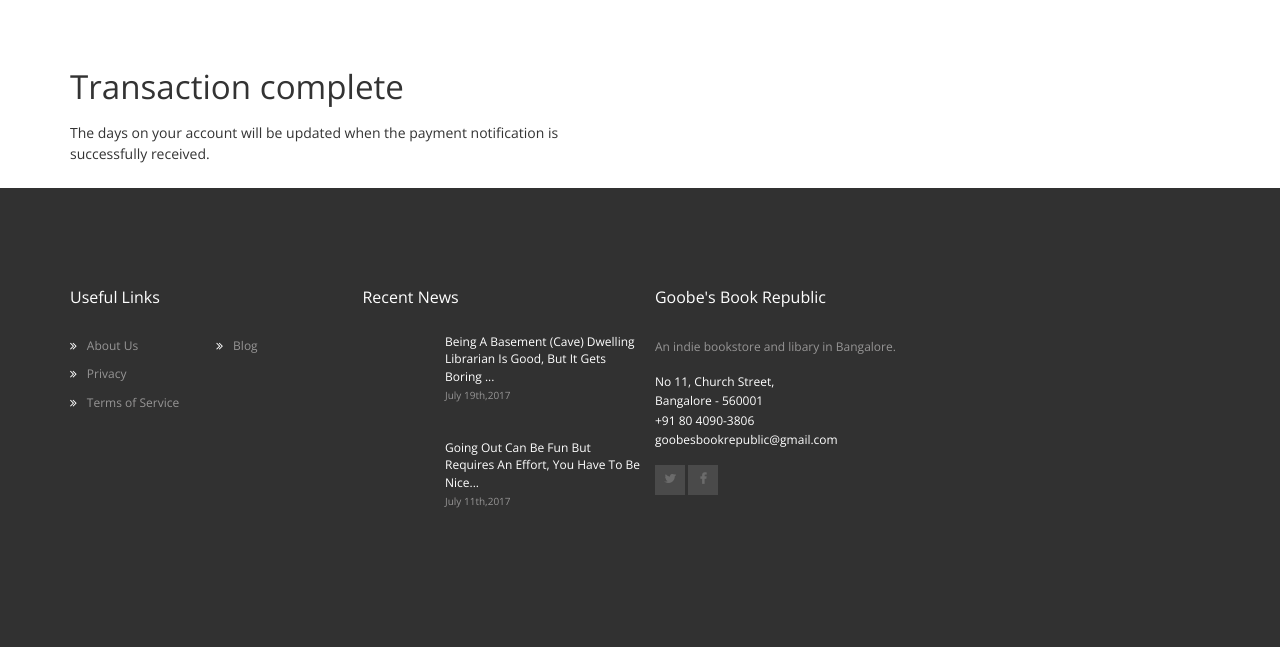
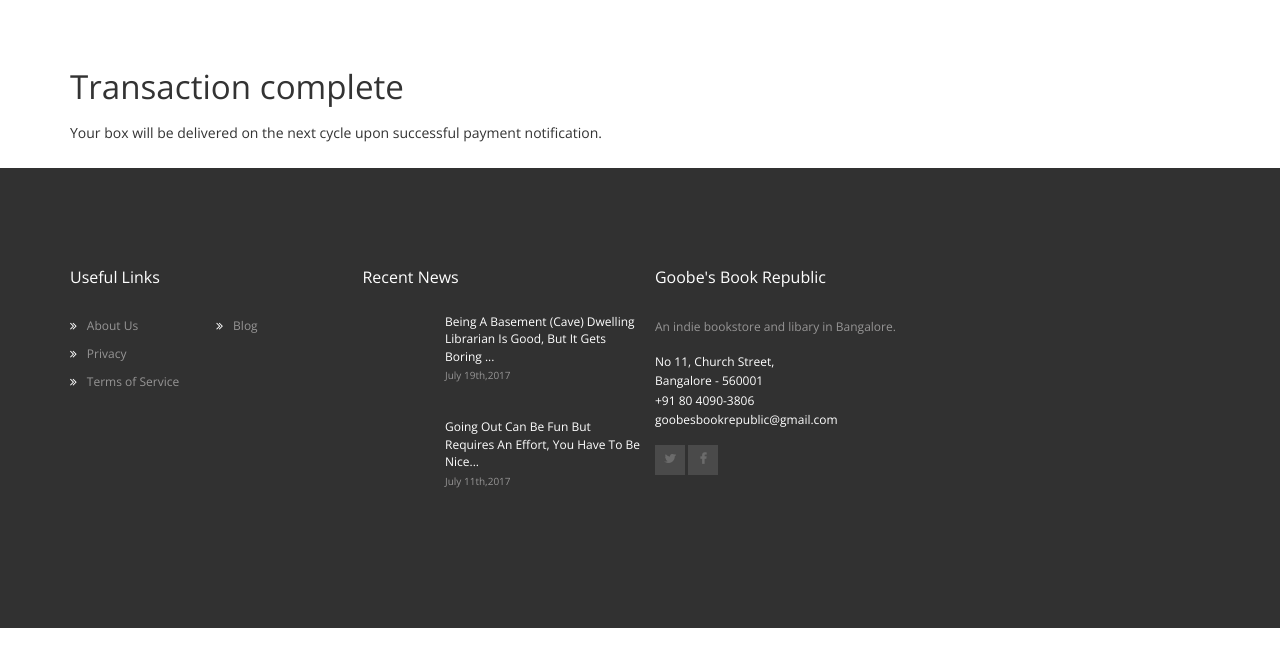
Before and after one commit to goobes/box, a Django app: template apps/base/templates/base/payment_complete.html in a window 1280 px wide. Shown: the part 76-723 px from the top of the page. Run offline with Django 3.2, Linux system fonts and the light colour scheme; the template is opened without the code that fills it, so the values that code supplies are empty; some libraries are stand-ins or nearby versions.

Commit message:
Updated payment completion message

```diff
--- a/apps/base/templates/base/payment_complete.html
+++ b/apps/base/templates/base/payment_complete.html
@@ -6,7 +6,7 @@
         <div class="row">
             <div class="col-md-6">
                 <h2>Transaction complete</h2>
-                The days on your account will be updated when the payment notification is successfully received.
+                Your box will be delivered on the next cycle upon successful payment notification.
             </div>
         </div>
     </div>
```
